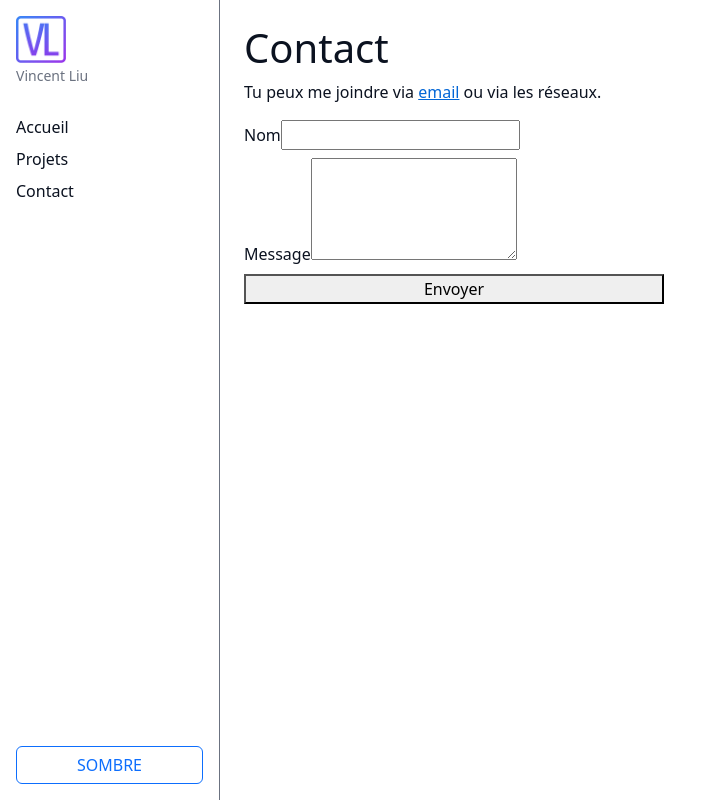
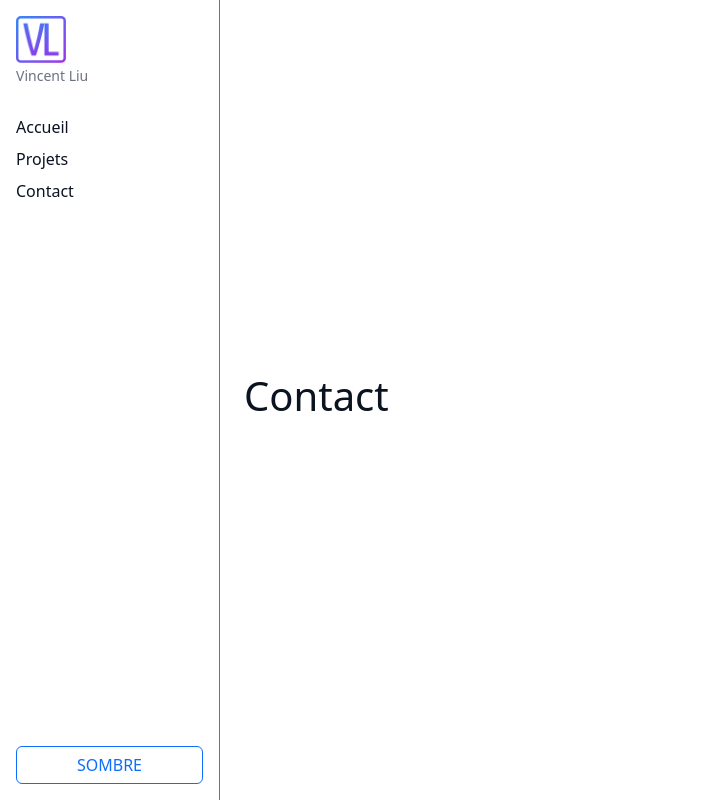
Before and after one commit to vinsliu/didactic-potato, a React (Vite) app: page /didactic-potato/contact in a window 1280 px wide. Shown: the whole page, without its empty margins (0-711 px from the left). Built offline with nearby package versions, Linux system fonts and the light colour scheme.

Commit message:
Pages cleaned

```diff
--- a/src/assets/js/theme.js
+++ b/src/assets/js/theme.js
@@ -1,4 +1,3 @@
-// Utility module to manage theme (light/dark) using localStorage and data-theme attribute
 export function getStoredTheme() {
   try {
     const stored = localStorage.getItem('theme');
--- a/src/pages/Contact.jsx
+++ b/src/pages/Contact.jsx
@@ -1,20 +1,13 @@
 export default function Contact() {
   return (
-    <section>
+    <section
+      style={{
+        display: "flex",
+        alignItems: "center",
+        height: "100%",
+      }}
+    >
       <h1>Contact</h1>
-      <p>Tu peux me joindre via <a href="mailto:ton@email.com">email</a> ou via les réseaux.
-      </p>
-      <form onSubmit={(e) => e.preventDefault()} style={{ display: "grid", gap: "0.5rem", maxWidth: 420 }}>
-        <label>
-          Nom
-          <input name="name" />
-        </label>
-        <label>
-          Message
-          <textarea name="message" rows={4} />
-        </label>
-        <button type="submit">Envoyer</button>
-      </form>
     </section>
   );
 }
--- a/src/pages/Home.jsx
+++ b/src/pages/Home.jsx
@@ -1,8 +1,13 @@
 export default function Home() {
   return (
-    <section>
-      <h1>Bienvenue</h1>
-      <p>Bienvenue sur mon portfolio. Ici tu trouveras mes projets et comment me contacter.</p>
+    <section
+      style={{
+        display: "flex",
+        alignItems: "center",
+        height: "100%",
+      }}
+    >
+      <h2>Dévelopeur Full Stack</h2>
     </section>
   );
 }
--- a/src/pages/Projects.jsx
+++ b/src/pages/Projects.jsx
@@ -1,8 +1,13 @@
 export default function Projects() {
   return (
-    <section>
+    <section
+      style={{
+        display: "flex",
+        alignItems: "center",
+        height: "100%",
+      }}
+    >
       <h1>Projets</h1>
-      <p>Liste des projets à venir. Tu peux remplacer ce contenu par une grille de projets ou des cartes détaillées.</p>
     </section>
   );
 }
```
